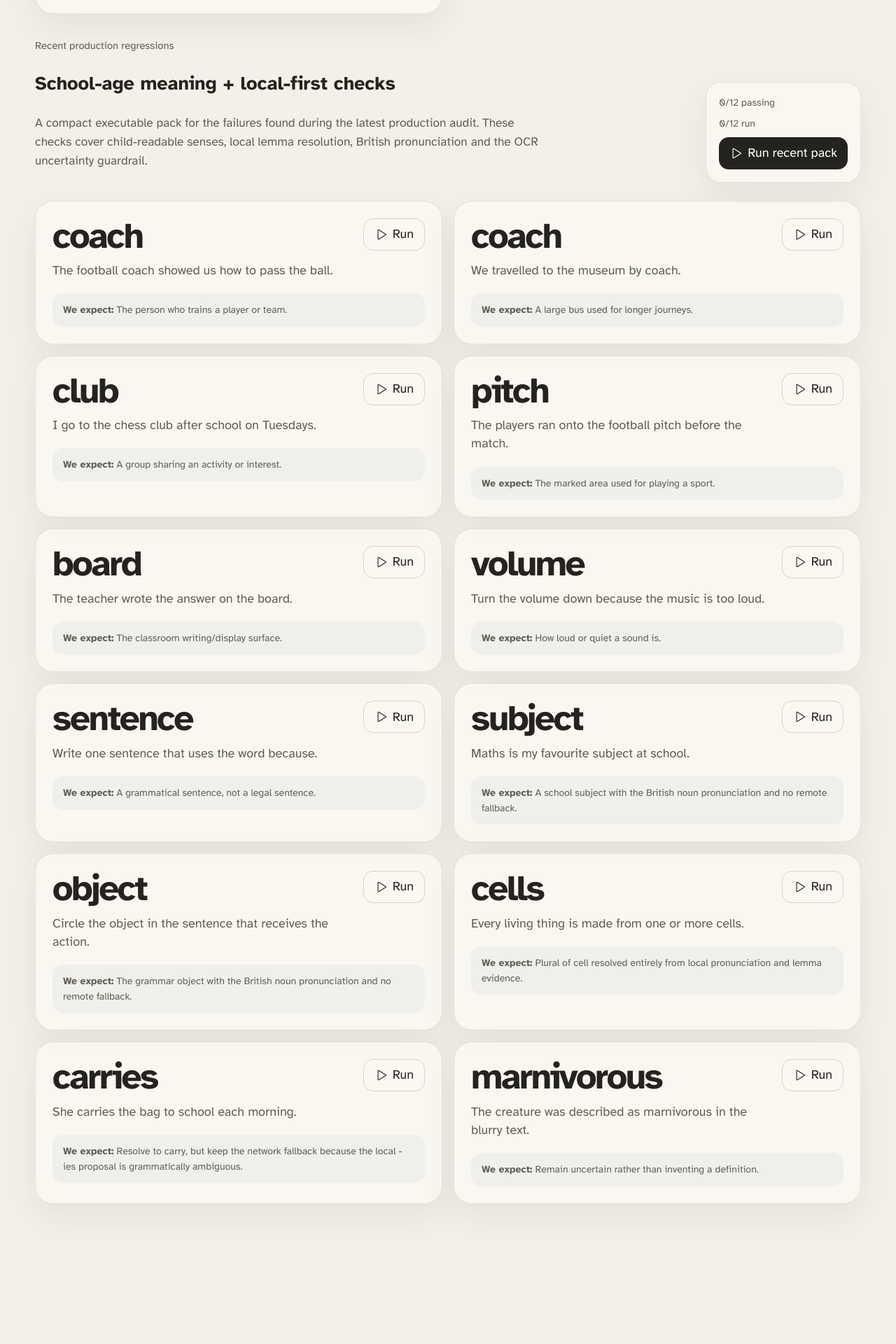
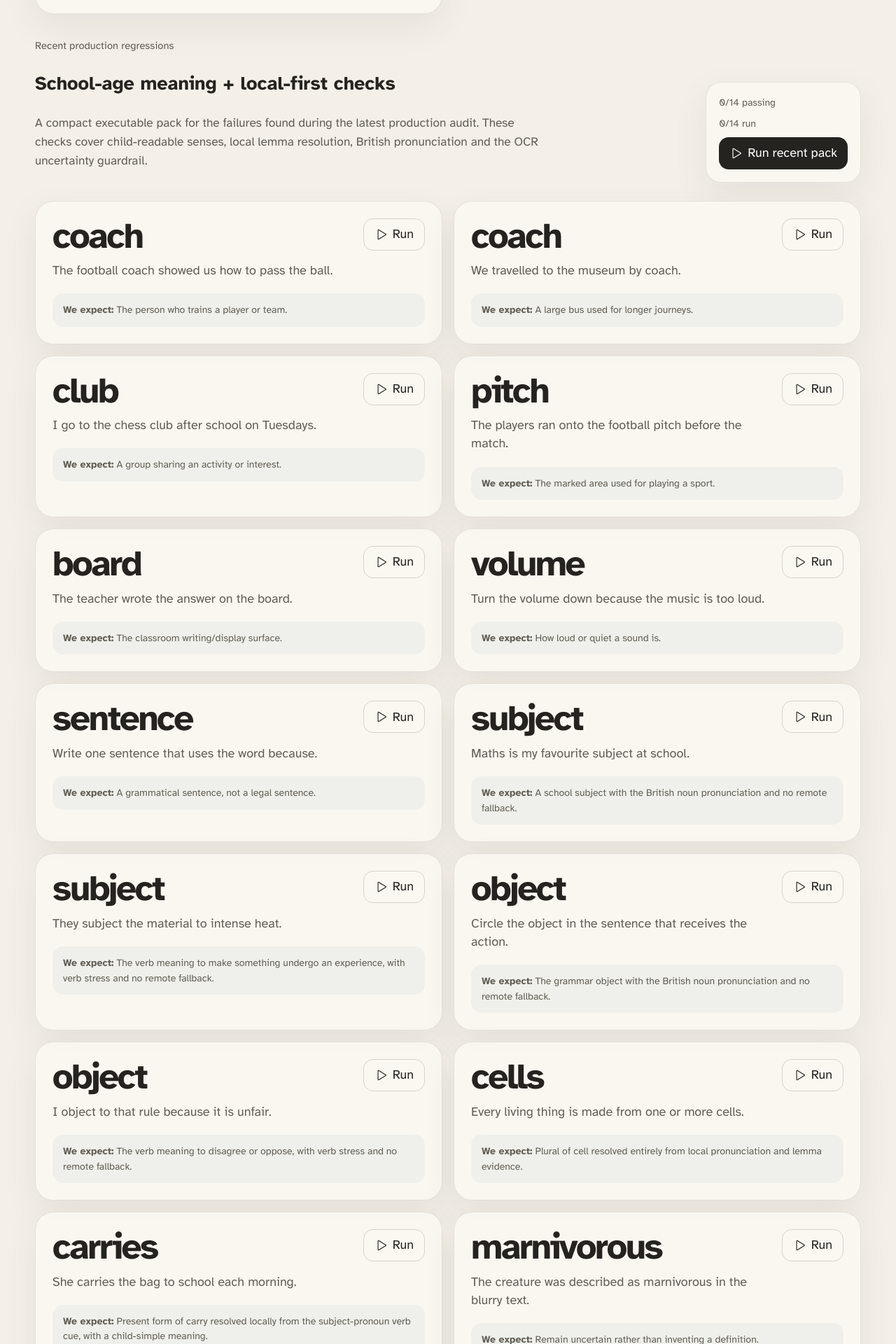
Before and after one commit to tomcwxyz/buddy, a Next.js app: page /lab/words in a window 1280 px wide. Shown: the part 7017-8937 px from the top of the page at 70% size. Before the commit the page ends 8857 px from the top, so only its background shows below. Built offline with nearby package versions, Linux system fonts and the light colour scheme.

Commit message:
Lock local carry and heteronym verb regressions

```diff
--- a/components/RecentWordRegressionPack.tsx
+++ b/components/RecentWordRegressionPack.tsx
@@ -155,6 +155,20 @@ const CASES: RegressionCase[] = [
     },
   },
   {
+    id: "subject-verb",
+    word: "subject",
+    context: "They subject the material to intense heat.",
+    expectation: "The verb meaning to make something undergo an experience, with verb stress and no remote fallback.",
+    assertion: {
+      recognised: true,
+      partOfSpeech: "verb",
+      source: "buddy-curated",
+      remoteFallback: false,
+      meaningIncludes: ["experience", "something"],
+      pronunciation: "s ə b dʒ ˈɛ k t",
+    },
+  },
+  {
     id: "object-grammar",
     word: "object",
     context: "Circle the object in the sentence that receives the action.",
@@ -166,6 +180,20 @@ const CASES: RegressionCase[] = [
       remoteFallback: false,
       meaningIncludes: ["grammar", "action"],
       pronunciation: "ˈɒ b dʒ ɛ k t",
+    },
+  },
+  {
+    id: "object-verb",
+    word: "object",
+    context: "I object to that rule because it is unfair.",
+    expectation: "The verb meaning to disagree or oppose, with verb stress and no remote fallback.",
+    assertion: {
+      recognised: true,
+      partOfSpeech: "verb",
+      source: "buddy-curated",
+      remoteFallback: false,
+      meaningIncludes: ["disagree", "oppose"],
+      pronunciation: "ə b dʒ ˈɛ k t",
     },
   },
   {
@@ -184,16 +212,18 @@ const CASES: RegressionCase[] = [
     },
   },
   {
-    id: "carries-ambiguous-local-form",
+    id: "carries-local-form",
     word: "carries",
     context: "She carries the bag to school each morning.",
-    expectation: "Resolve to carry, but keep the network fallback because the local -ies proposal is grammatically ambiguous.",
+    expectation: "Present form of carry resolved locally from the subject-pronoun verb cue, with a child-simple meaning.",
     assertion: {
       recognised: true,
       partOfSpeech: "verb",
       lemma: "carry",
       form: "present form",
-      remoteFallback: true,
+      source: "buddy-corpus",
+      remoteFallback: false,
+      meaningIncludes: ["moving", "place"],
     },
   },
   {
```
